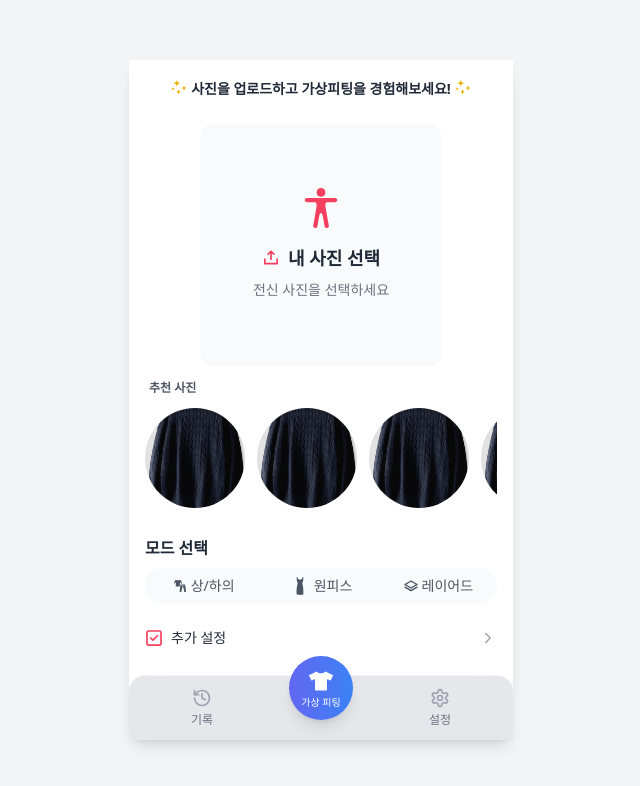
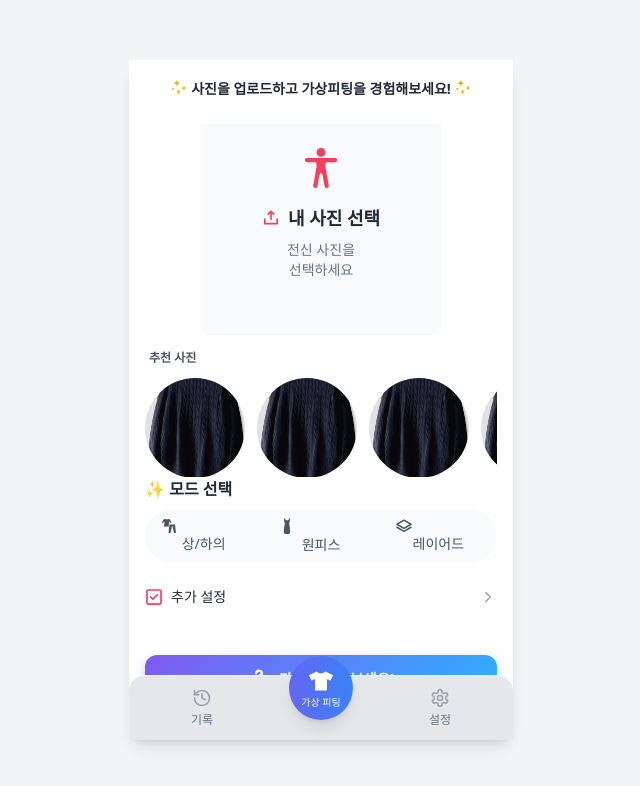
Before and after one commit to krSeonghyeon/fit-web-deploy, a React (Create React App) app: page / in a window 1280 px wide. Shown: the top 786 px of the page, without its empty margins (319-959 px from the left). Built offline with nearby package versions, Linux system fonts and the light colour scheme.

Commit message:
feat: 로딩 페이지 완성 및 UI 개선

```diff
--- a/src/App.css
+++ /dev/null
@@ -1,18 +0,0 @@
-.app-container {
-  @apply flex justify-center items-center w-full h-screen bg-gray-100;
-}
-
-.card {
-  @apply relative w-96 h-full max-h-[900px] bg-white rounded-xl shadow-lg flex flex-col;
-}
-
-.scrollable-content {
-  @apply flex-1 overflow-y-auto px-6 py-6 space-y-6;
-  display: flex;
-  flex-direction: column;
-  align-items: center;
-  scrollbar-width: none;
-}
-.scrollable-content::-webkit-scrollbar {
-  display: none;
-}
--- a/src/App.js
+++ b/src/App.js
@@ -11,7 +11,6 @@ import ActionButton from './components/ActionButton/ActionButton';
 import BottomNav from './components/BottomNav/BottomNav';
 import ResultPage from './components/ResultPage/ResultPage';
 import LoadingScreen from './components/LoadingScreen/LoadingScreen';
-
 import { AnimatePresence, motion } from 'framer-motion';
 
 function App() {
@@ -22,7 +21,6 @@ function App() {
   const [onePieceImage, setOnePieceImage] = useState(null);
   const [outerImage, setOuterImage] = useState(null);
   const [innerImage, setInnerImage] = useState(null);
-
   const [resultImage, setResultImage] = useState(null);
   const [loading, setLoading] = useState(false);
   const [cancelRequested, setCancelRequested] = useState(false);
@@ -32,7 +30,6 @@ function App() {
       alert('전신 사진을 먼저 업로드해주세요!');
       return;
     }
-
     setMode(newMode);
     setTopImage(null);
     setBottomImage(null);
@@ -42,18 +39,15 @@ function App() {
     setResultImage(null);
   };
 
-  const renderSection = () => {
-    return (
+  const renderSection = () => (
     <AnimatePresence mode="wait">
       <motion.div
         key={mode}
+        className="section-wrapper"
         initial={{ opacity: 0, y: 5 }}
         animate={{ opacity: 1, y: 0 }}
         exit={{ opacity: 0, y: -5 }}
-          transition={{
-            duration: 0.2,
-            ease: [0.4, 0, 0.2, 1],
-          }}
+        transition={{ duration: 0.2, ease: [0.4, 0, 0.2, 1] }}
       >
         {(() => {
           switch (mode) {
@@ -94,7 +88,6 @@ function App() {
       </motion.div>
     </AnimatePresence>
   );
-  };
 
   if (loading) {
     return (
--- a/src/components/AppWrapper/AppWrapper.css
+++ b/src/components/AppWrapper/AppWrapper.css
@@ -8,9 +8,20 @@
 
 .scrollable-content {
   @apply flex-1 overflow-y-auto px-4 py-2;
-    crollbar-width: none; /* Firefox */
+  display: flex;
+  flex-direction: column;
+  scrollbar-width: none;
 }
 
 .scrollable-content::-webkit-scrollbar {
-    display: none; /* Chrome, Safari */
+  display: none;
 }
+
+.section-wrapper {
+  flex: 1 1 auto;
+  max-height: 58%;
+  display: flex;
+  flex-direction: column;
+  justify-content: center;
+  overflow: hidden;
+}
--- a/src/components/CategorySelector/CategorySelector.css
+++ b/src/components/CategorySelector/CategorySelector.css
@@ -3,18 +3,18 @@
   }
 
   .category-label {
-    @apply font-semibold text-gray-800 mb-2;
+    @apply font-bold text-gray-800 mb-2;
     font-size: 16px;
   }
 
   .category-buttons {
-    @apply flex bg-gray-50 rounded-full overflow-hidden;
+    @apply flex bg-gray-50 rounded-full;
   }
 
   .category-button {
-    @apply flex-1 py-2 px-4 text-gray-600 text-sm font-medium;
+    @apply flex-1 py-2 px-4 text-gray-600 text-sm font-medium rounded-full;
   }
 
   .category-button-active {
-    @apply flex-1 py-2 px-4 bg-gray-800 text-white text-sm font-medium;
+    @apply flex-1 py-2 px-4 bg-gray-800 text-white text-sm font-medium rounded-full;
   }
--- a/src/components/CategorySelector/CategorySelector.js
+++ b/src/components/CategorySelector/CategorySelector.js
@@ -9,31 +9,32 @@ const CategorySelector = ({ mode, setMode }) => {
 
   return (
     <div className="category-section">
-      <p className="category-label">모드 선택</p>
+  <p className="category-label">✨ 모드 선택</p>
   <div className="category-buttons">
     <button
-          className={`flex items-center justify-center gap-1 ${mode === 'topBottom' ? 'category-button-active' : 'category-button'}`}
+      className={mode === 'topBottom' ? 'category-button-active' : 'category-button'}
       onClick={() => handleModeClick('topBottom')}
     >
-          <GiClothes size={14} />
+      <GiClothes size={16} />
       상/하의
     </button>
     <button
-          className={`flex items-center justify-center gap-1 ${mode === 'onePiece' ? 'category-button-active' : 'category-button'}`}
+      className={mode === 'onePiece' ? 'category-button-active' : 'category-button'}
       onClick={() => handleModeClick('onePiece')}
     >
-          <GiDress size={20} />
+      <GiDress size={18} />
       원피스
     </button>
     <button
-          className={`flex items-center justify-center gap-1 ${mode === 'layered' ? 'category-button-active' : 'category-button'}`}
+      className={mode === 'layered' ? 'category-button-active' : 'category-button'}
       onClick={() => handleModeClick('layered')}
     >
-          <PiStackSimpleBold size={14} />
+      <PiStackSimpleBold size={16} />
       레이어드
     </button>
   </div>
 </div>
+
   );
 };
 
--- a/src/components/CommonSection/CommonSection.js
+++ b/src/components/CommonSection/CommonSection.js
@@ -46,7 +46,7 @@ const CommonUploadSection = ({ onUpload, imageUrl }) => {
             <p className="common-upload-label">
               <PiUploadSimpleBold size={18} className="text-rose-500" /> 내 사진 선택
             </p>
-            <p className="common-upload-subtext">전신 사진을 선택하세요</p>
+            <p className="common-upload-subtext">전신 사진을<br /> 선택하세요</p>
           </>
         )}
       </div>
--- a/src/components/LayeredSection/LayeredSection.js
+++ b/src/components/LayeredSection/LayeredSection.js
@@ -53,7 +53,7 @@ const LayeredSection = ({ outerImage, setOuterImage, innerImage, setInnerImage }
               <p className="upload-label flex items-center gap-1 mb-2">
                 <PiUploadSimpleBold size={16} className="text-rose-500" /> 사진 선택
               </p>
-              <p className="upload-subtext mt-1">아우터 사진을 선택하세요</p>
+              <p className="upload-subtext mt-1">아우터 사진을<br /> 선택하세요</p>
             </>
           )}
         </div>
@@ -86,7 +86,7 @@ const LayeredSection = ({ outerImage, setOuterImage, innerImage, setInnerImage }
               <p className="upload-label flex items-center gap-1 mb-2">
                 <PiUploadSimpleBold size={16} className="text-rose-500" /> 사진 선택
               </p>
-              <p className="upload-subtext mt-1">이너 사진을 선택하세요</p>
+              <p className="upload-subtext mt-1">이너 사진을<br /> 선택하세요</p>
             </>
           )}
         </div>
--- a/src/components/LoadingScreen/LoadingScreen.js
+++ b/src/components/LoadingScreen/LoadingScreen.js
@@ -2,15 +2,26 @@ import './LoadingScreen.css';
 
 const LoadingScreen = ({ bodyImage, onCancel }) => {
   return (
-    <div className="loading-photo-wrapper">
-      <div className="loading-photo-inner">
-        <img src={bodyImage} alt="업로드된 전신 사진" className="loading-photo" />
-        <div className="scan-bar" />
-      </div>
-      <p className="loading-message">의상을 분석 중입니다...</p>
-      <p className="loading-subtext">예상 소요 시간: 20~35초</p>
-      <button className="cancel-button" onClick={onCancel}>취소</button>
+<div className="loading-photo-wrapper">
+  <div className="loading-photo-inner">
+    <img src={bodyImage} alt="model" className="loading-photo" />
+    <div className="scan-bar" />
+  </div>
+
+  <div className="loading-text-section">
+    <br />
+    <p className="loading-message">가상 피팅 생성 중...</p>
+    <div className="loading-dots">
+      <div className="dot" />
+      <div className="dot" />
+      <div className="dot" />
+      <div className="dot" />
     </div>
+    <p className="loading-subtext">예상 소요 시간: 50~60초</p>
+    <button className="cancel-button" onClick={onCancel}>취소</button>
+  </div>
+</div>
+
   );
 };
 
--- a/src/components/OnePieceSection/OnePieceSection.js
+++ b/src/components/OnePieceSection/OnePieceSection.js
@@ -49,7 +49,7 @@ const OnePieceSection = ({ setOnePieceImage }) => {
               <PiUploadSimpleBold size={18} className="text-rose-500 mb-2" />
               원피스 사진 선택
             </p>
-            <p className="onepiece-upload-subtext">원피스 사진을 업로드해주세요</p>
+            <p className="onepiece-upload-subtext">원피스 사진을<br /> 선택하세요</p>
           </>
         )}
       </div>
--- a/src/components/UploadSection/UploadSection.js
+++ b/src/components/UploadSection/UploadSection.js
@@ -45,7 +45,7 @@ const UploadSection = ({ setTopImage, setBottomImage, topImage, bottomImage }) =
               <p className="upload-label flex items-center gap-1 mb-2">
                 <PiUploadSimpleBold size={16} className="text-rose-500" /> 사진 선택
               </p>
-              <p className="upload-subtext mt-1">상의 사진을 선택하세요</p>
+              <p className="upload-subtext mt-1">상의 사진을 <br />선택하세요</p>
             </>
           )}
         </div>
@@ -78,7 +78,7 @@ const UploadSection = ({ setTopImage, setBottomImage, topImage, bottomImage }) =
               <p className="upload-label flex items-center gap-1 mb-2">
                 <PiUploadSimpleBold size={16} className="text-rose-500" /> 사진 선택
               </p>
-              <p className="upload-subtext mt-1">하의 사진을 선택하세요</p>
+              <p className="upload-subtext mt-1">하의 사진을<br /> 선택하세요</p>
             </>
           )}
         </div>
```
Also changed, not shown: src/components/LoadingScreen/LoadingScreen.css (+70 -10 lines), src/components/CommonSection/CommonSection.css (line endings or trailing spaces). Lines whose indentation alone changed are shown as unchanged.
